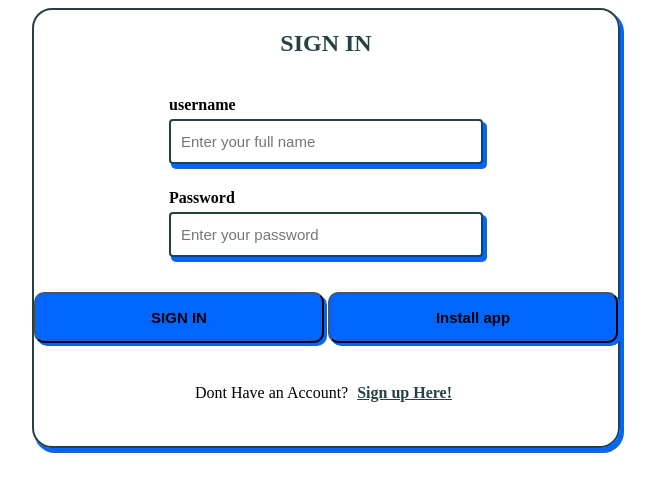
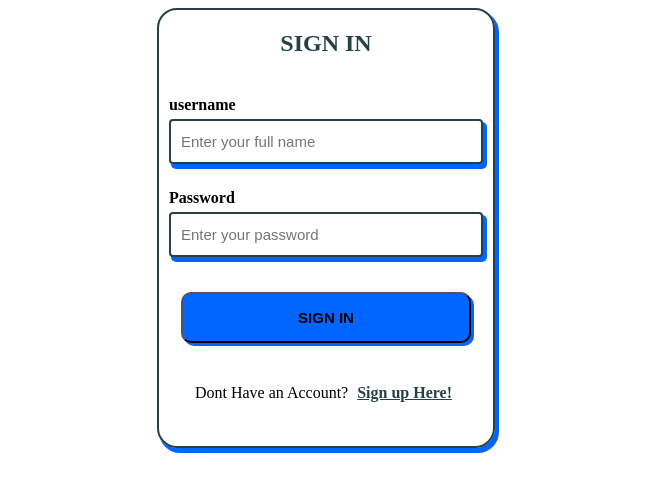
Before and after one commit to Teboho02/LinkMate, a plain HTML site: page index.html in a window 1280 px wide. Shown: the whole page, without its empty margins (314-969 px from the left). Drawn offline with Linux system fonts and the light colour scheme; files that its build step writes are made by us from their sources.

Commit message:
Update index.html

```diff
--- a/index.html
+++ b/index.html
@@ -30,7 +30,6 @@
                 </div>
                 <div>
                     <button id="sii" class="btn">SIGN IN</button>
-                    <button id="install-button" class="btn">Install app</button>
 
                     <p>Dont Have an Account? <a class="link" href="./public/accounts/createAccount.html">Sign up Here!</a>
                     </p><a class="link" href="">
```
